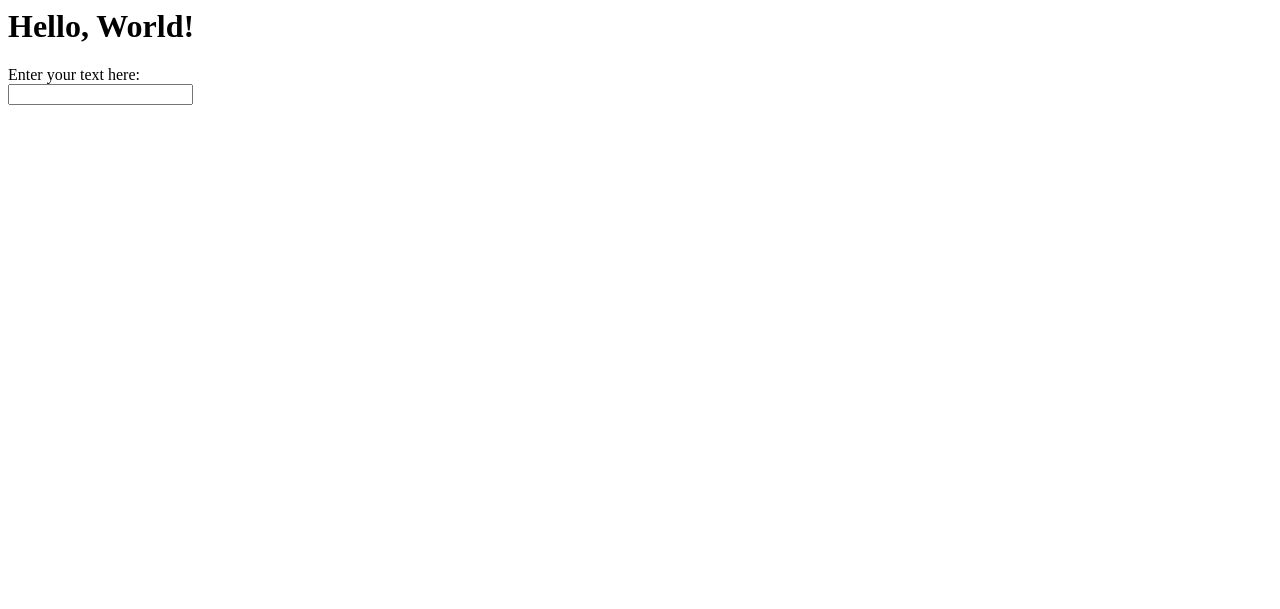
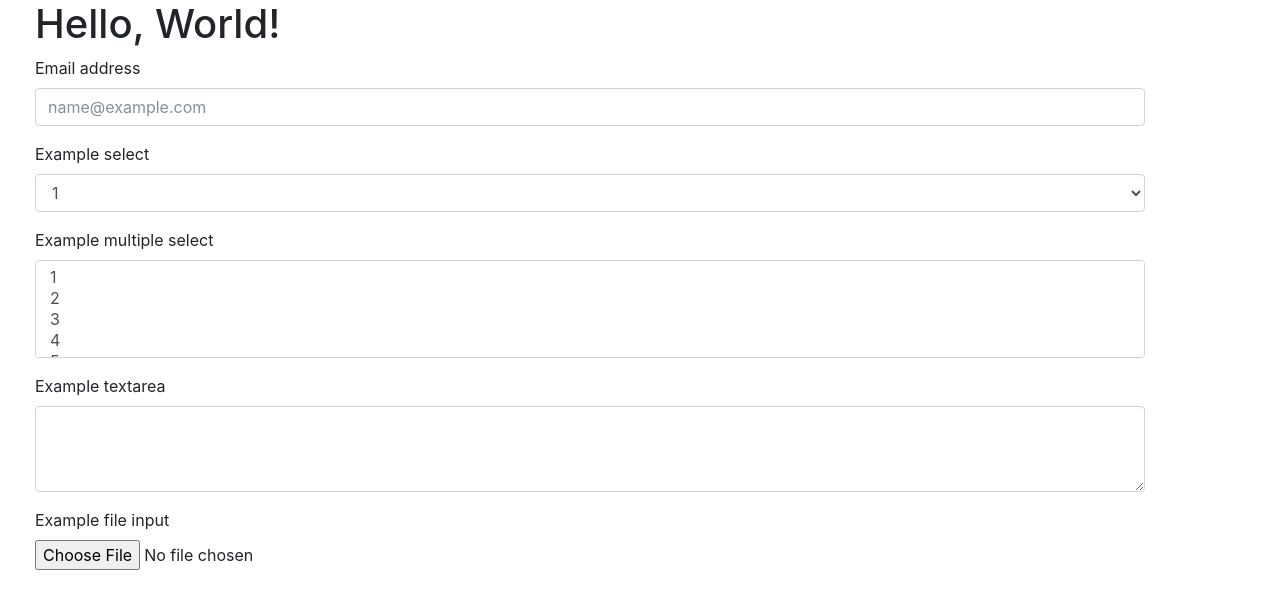
Before and after one commit to tonyz0909/writing-app, a Flask app: page / in a window 1280 px wide. Shown: the top 609 px of the page. Run offline with Flask 2, Linux system fonts and the light colour scheme; some libraries are stand-ins or nearby versions.

Commit message:
updated index

```diff
--- a/app/templates/index.html
+++ b/app/templates/index.html
@@ -1,13 +1,46 @@
 <html>
     <head>
         <title>{{ title }}</title>
+        <link rel="stylesheet" href="https://maxcdn.bootstrapcdn.com/bootstrap/4.0.0-beta.2/css/bootstrap.min.css" integrity="sha384-PsH8R72JQ3SOdhVi3uxftmaW6Vc51MKb0q5P2rRUpPvrszuE4W1povHYgTpBfshb" crossorigin="anonymous">
     </head>
     <body>
-        <h1>Hello, World!</h1>
-        <h2></h2>
-        <form>
-            Enter your text here:<br>
-            <input type="text" name="text"><br>
-        </form>
+        <div class="container" style="margin-left:20px">
+            <h1>Hello, World!</h1>
+            <h2></h2>
+            <form>
+              <div class="form-group">
+                <label for="exampleFormControlInput1">Email address</label>
+                <input type="email" class="form-control" id="exampleFormControlInput1" placeholder="name@example.com">
+              </div>
+              <div class="form-group">
+                <label for="exampleFormControlSelect1">Example select</label>
+                <select class="form-control" id="exampleFormControlSelect1">
+                  <option>1</option>
+                  <option>2</option>
+                  <option>3</option>
+                  <option>4</option>
+                  <option>5</option>
+                </select>
+              </div>
+              <div class="form-group">
+                <label for="exampleFormControlSelect2">Example multiple select</label>
+                <select multiple class="form-control" id="exampleFormControlSelect2">
+                  <option>1</option>
+                  <option>2</option>
+                  <option>3</option>
+                  <option>4</option>
+                  <option>5</option>
+                </select>
+              </div>
+              <div class="form-group">
+                <label for="exampleFormControlTextarea1">Example textarea</label>
+                <textarea class="form-control" id="exampleFormControlTextarea1" rows="3"></textarea>
+              </div>
+              <div class="form-group">
+            <label for="exampleFormControlFile1">Example file input</label>
+            <input type="file" class="form-control-file" id="exampleFormControlFile1">
+            </div>
+            </form>
+        </div>
     </body>
 </html>
```
